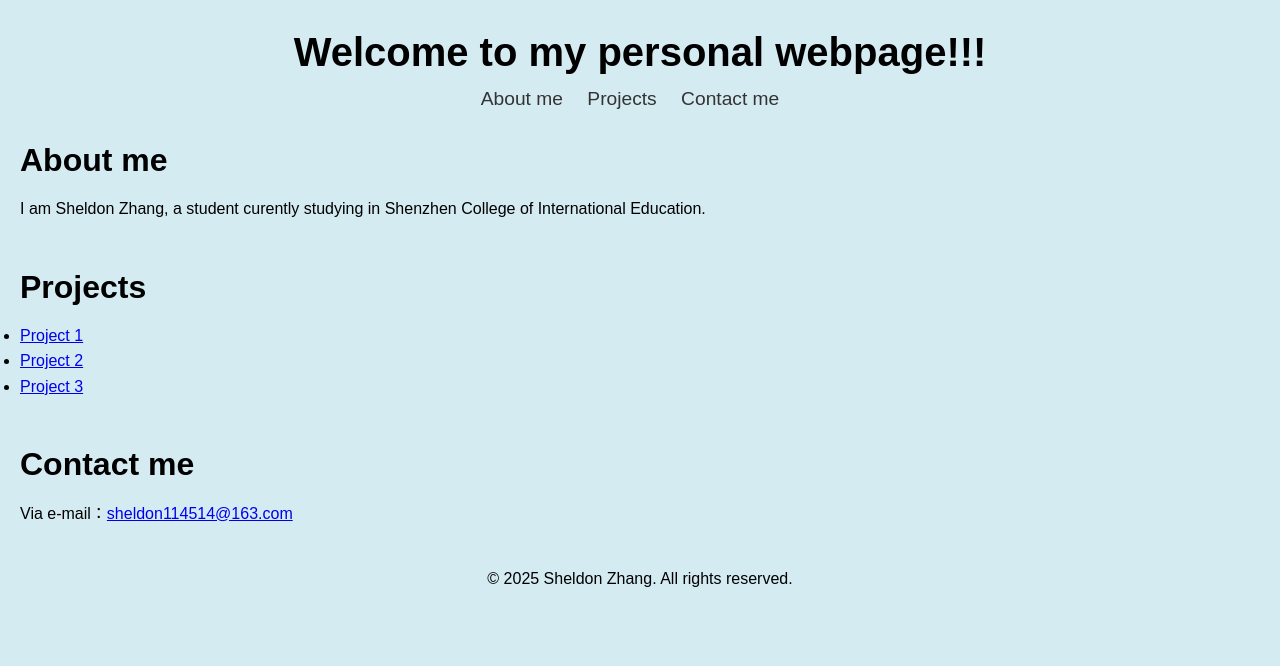
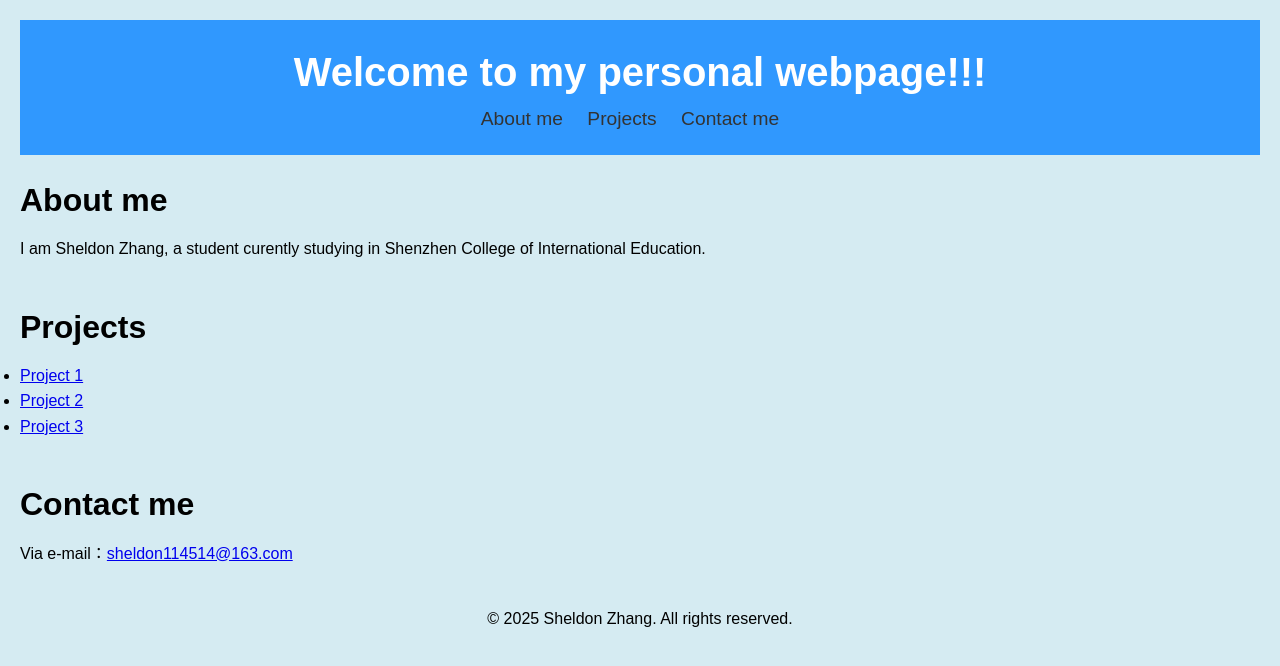
Before and after one commit to Sheldon114514/PersonalWebPageSheldonZhang, a plain HTML site: page index.html in a window 1280 px wide. Drawn offline with Linux system fonts and the light colour scheme.

Commit message:
Update styles.css

```diff
--- a/styles.css
+++ b/styles.css
@@ -1,11 +1,11 @@
-/* Reset一些默认样式 */
+
 * {
     margin: 0;
     padding: 0;
     box-sizing: border-box;
 }
 
-/* 设置基础样式 */
+
 body {
     font-family: Arial, sans-serif;
     line-height: 1.6;
@@ -14,6 +14,9 @@ body {
 }
 
 header {
+    background-color: rgba(30, 144, 255, 0.9);
+    color: white;
+    padding: 20px;
     text-align: center;
     margin-bottom: 20px;
 }
```
